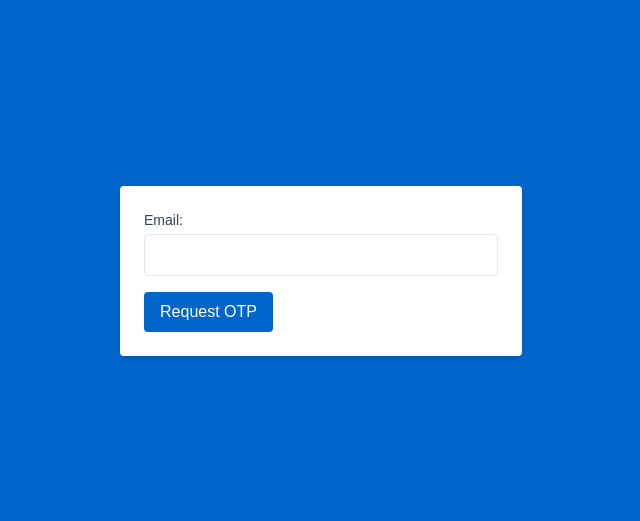
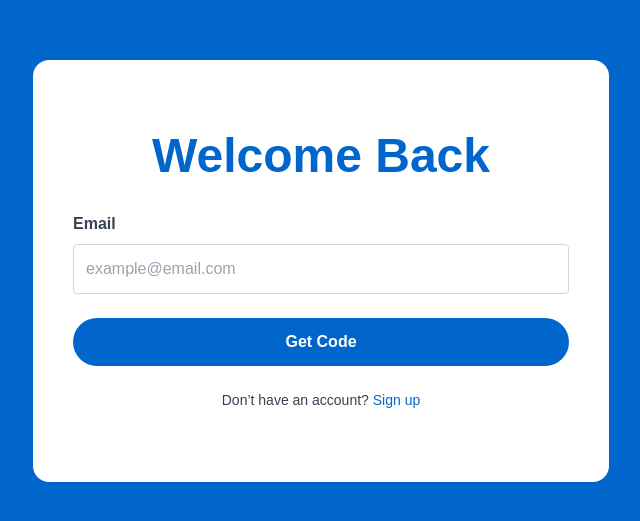
Before and after one commit to jsanch387/mento-app, a Next.js app: page /login in a window 1280 px wide. Shown: the part 129-650 px from the top of the page, without its empty margins (319-959 px from the left). Built offline with nearby package versions, Linux system fonts and the light colour scheme.

Commit message:
OTP Final Design and functionality

```diff
--- a/app/features/auth/components/LoginForm.tsx
+++ b/app/features/auth/components/LoginForm.tsx
@@ -1,15 +1,17 @@
-"use client";
-
 import { useState } from "react";
 import { requestOtp, verifyOtp } from "../actions";
-import { useRouter } from "next/navigation"; // Import useRouter
+import { useRouter } from "next/navigation";
+import Card from "@/app/shared/components/Card";
+import { LoginHeader } from "./LoginHeader";
+import { RequestOtpForm } from "./RequestOtpForm";
+import { VerifyOtpForm } from "./VerifyOtpForm";
 
 export default function LoginForm() {
   const [email, setEmail] = useState("");
   const [otp, setOtp] = useState("");
   const [isOtpSent, setIsOtpSent] = useState(false);
   const [message, setMessage] = useState("");
-  const router = useRouter(); // Initialize router
+  const router = useRouter();
 
   const handleOtpRequest = async (event: React.FormEvent<HTMLFormElement>) => {
     event.preventDefault();
@@ -26,6 +28,13 @@ export default function LoginForm() {
   ) => {
     event.preventDefault();
     const formData = new FormData(event.currentTarget as HTMLFormElement);
+
+    // Debugging log to verify email and OTP are passed
+    console.log("Verifying OTP with payload:", {
+      email: formData.get("email"),
+      otp: formData.get("otp"),
+    });
+
     const responseMessage = await verifyOtp(formData);
     setMessage(responseMessage);
 
@@ -35,58 +44,30 @@ export default function LoginForm() {
   };
 
   return (
-    <div className="bg-white p-6 rounded shadow-md">
-      {!isOtpSent ? (
-        <form onSubmit={handleOtpRequest}>
-          <label
-            htmlFor="email"
-            className="block text-sm font-medium text-gray-700"
-          >
-            Email:
-          </label>
-          <input
-            id="email"
-            name="email"
-            type="email"
-            value={email}
-            onChange={(e) => setEmail(e.target.value)}
-            required
-            className="mt-1 p-2 w-full border rounded"
+    <Card
+      variant="solid"
+      className="w-full max-w-md sm:max-w-lg lg:max-w-xl mx-4 sm:mx-auto p-6 sm:p-8 lg:p-10"
+    >
+      <div className="space-y-8 py-8">
+        <LoginHeader />
+        {!isOtpSent ? (
+          <RequestOtpForm
+            email={email}
+            setEmail={setEmail}
+            handleSubmit={handleOtpRequest}
           />
-          <button
-            type="submit"
-            className="mt-4 bg-primary text-white px-4 py-2 rounded"
-          >
-            Request OTP
-          </button>
-        </form>
-      ) : (
-        <form onSubmit={handleOtpVerification}>
-          <label
-            htmlFor="otp"
-            className="block text-sm font-medium text-gray-700"
-          >
-            Enter OTP:
-          </label>
-          <input
-            id="otp"
-            name="otp"
-            type="text"
-            value={otp}
-            onChange={(e) => setOtp(e.target.value)}
-            required
-            className="mt-1 p-2 w-full border rounded"
+        ) : (
+          <VerifyOtpForm
+            email={email}
+            otp={otp}
+            setOtp={setOtp}
+            handleSubmit={handleOtpVerification}
           />
-          <input type="hidden" name="email" value={email} />
-          <button
-            type="submit"
-            className="mt-4 bg-primary text-white px-4 py-2 rounded"
-          >
-            Verify OTP
-          </button>
-        </form>
-      )}
-      {message && <p className="mt-4 text-sm text-green-500">{message}</p>}
-    </div>
+        )}
+        {message && (
+          <p className="mt-4 text-sm text-green-500 text-center">{message}</p>
+        )}
+      </div>
+    </Card>
   );
 }
--- a/app/features/auth/components/VerifyOtpForm.tsx
+++ b/app/features/auth/components/VerifyOtpForm.tsx
@@ -1,7 +1,7 @@
+// Components/VerifyOtpForm.tsx
 import Button from "@/app/shared/components/Button";
 import Input from "@/app/shared/components/Input";
 
-// Components/VerifyOtpForm.tsx
 export function VerifyOtpForm({
   email,
   otp,
@@ -28,6 +28,8 @@ export function VerifyOtpForm({
         onChange={(e) => setOtp(e.target.value)}
         required
       />
+      {/* Hidden field to include the email */}
+      <input type="hidden" name="email" value={email} />
       <Button label="Login" variant="primary" className="w-full" />
     </form>
   );
```
